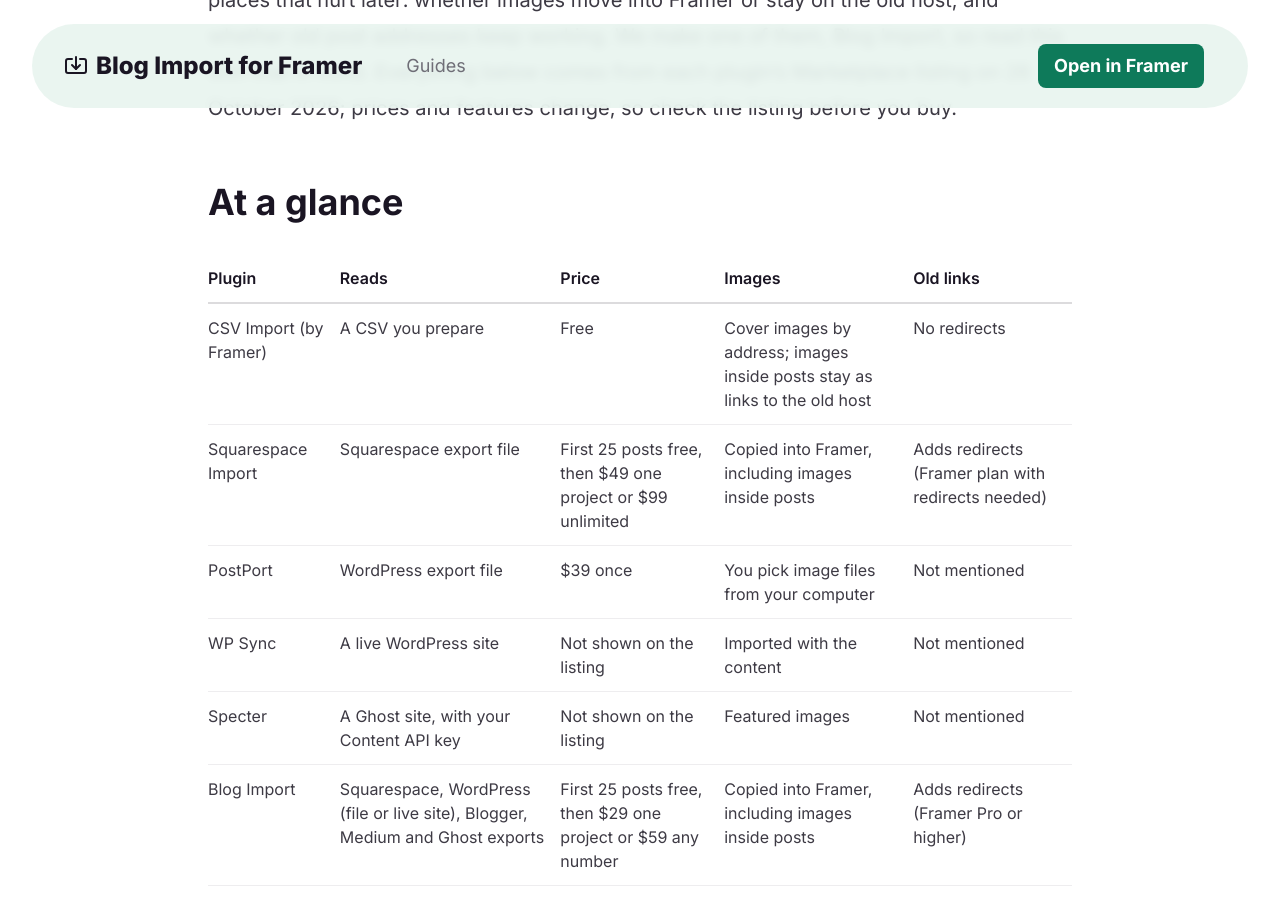
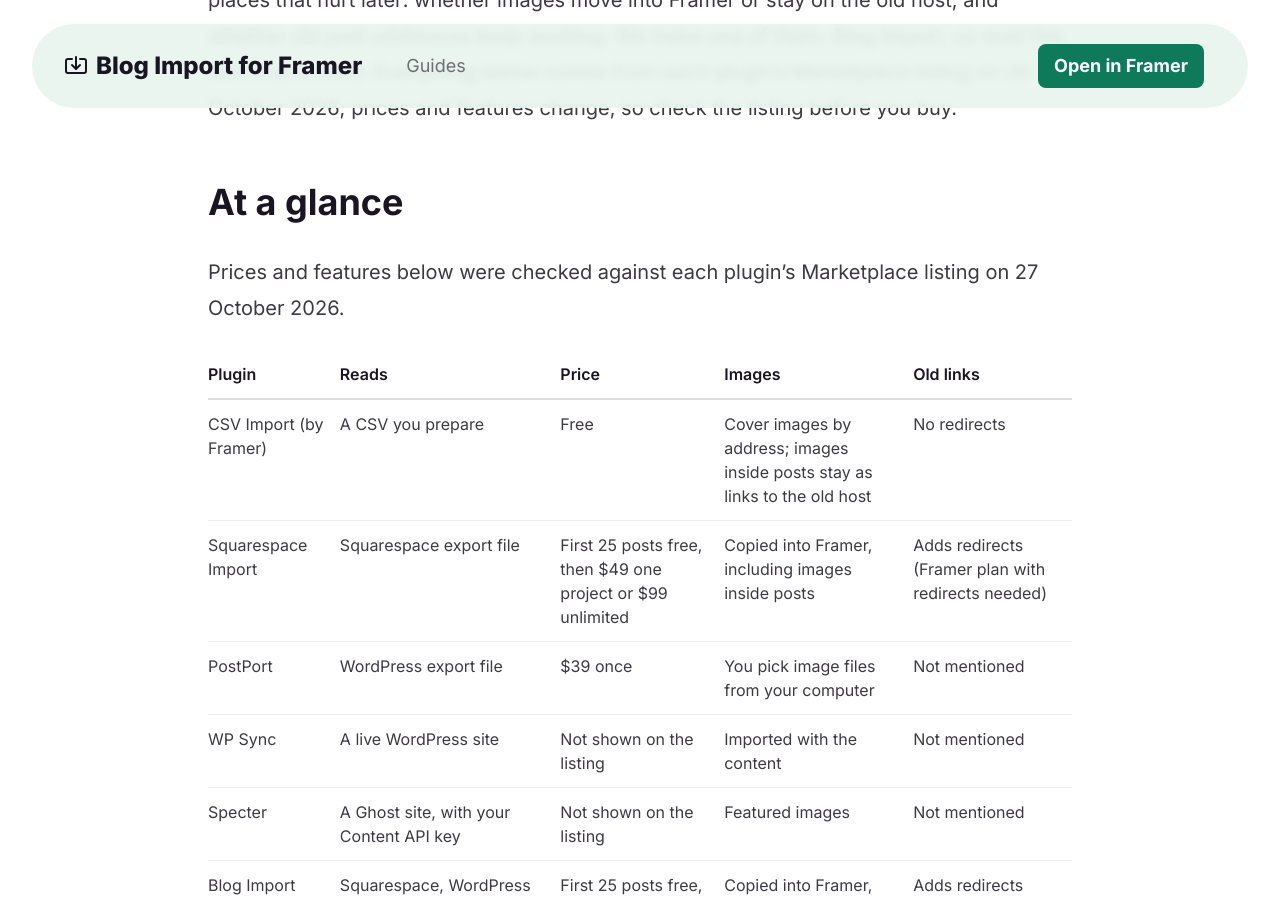
Before and after one commit to keyturnkit/keyturnkit.github.io, a Jekyll site: the page built from guides/framer-blog-import-plugins-compared.md, in a window 1280 px wide and 900 px high, scrolled down 430 px. Built offline with Jekyll 4.4.1, drawn with Linux system fonts in a browser that asks for light colours.

Commit message:
Plugin comparison: re-checked 27 Oct

```diff
--- a/guides/framer-blog-import-plugins-compared.md
+++ b/guides/framer-blog-import-plugins-compared.md
@@ -11,6 +11,8 @@
 There are several Framer plugins that bring a blog into the CMS, and they differ in the places that hurt later: whether images move into Framer or stay on the old host, and whether old post addresses keep working. We make one of them, Blog Import, so read this with that in mind. Everything below comes from each plugin's Marketplace listing on 26 October 2026; prices and features change, so check the listing before you buy.
 
 ## At a glance
+
+Prices and features below were checked against each plugin's Marketplace listing on 27 October 2026.
 
 | Plugin | Reads | Price | Images | Old links |
 |---|---|---|---|---|
```
